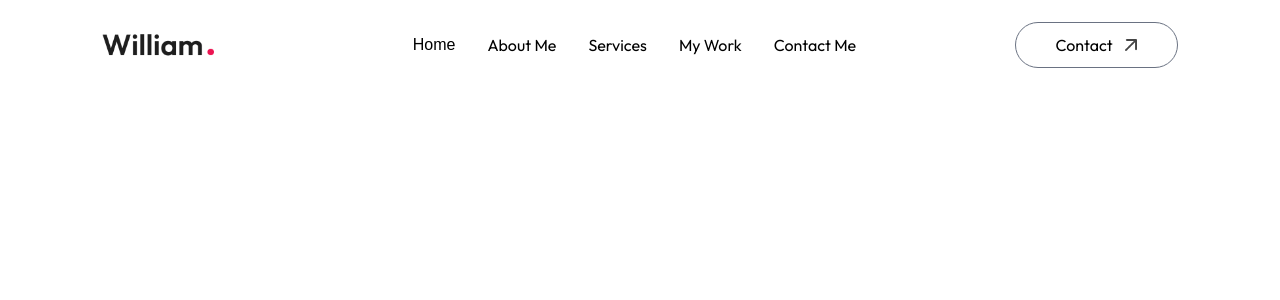
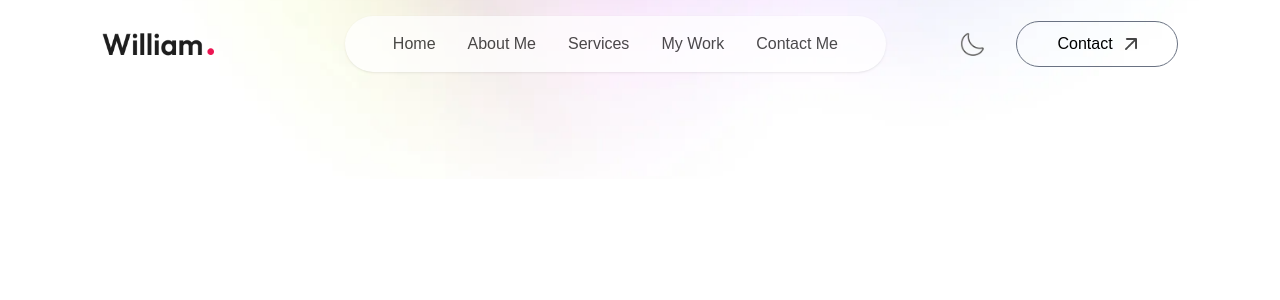
Before and after one commit to avicious/portfolio, a Next.js app: page / in a window 1280 px wide. Shown: the top 300 px of the page. Built offline with nearby package versions, Linux system fonts and the light colour scheme; a web font is replaced by a local one.

Commit message:
menu for smaller screens added

```diff
--- a/components/Navbar.jsx
+++ b/components/Navbar.jsx
@@ -4,7 +4,14 @@ import Image from "next/image";
 const Navbar = () => {
   return (
     <>
-      <nav className="w-full fixed px-4 lg:px-8 xl:px-[8%] py-4 flex items-center justify-between z-50 text-ovo">
+      <div className="fixed top-0 right-0 w-11/12 -z-10 translate-y-[-80%] select-none pointer-events-none">
+        <Image
+          src={assets.header_bg_color}
+          alt="background gradient"
+          className="w-full "
+        />
+      </div>
+      <nav className="w-full fixed px-4 lg:px-8 xl:px-[8%] py-4 flex items-center justify-between z-50 font-ovo">
         <a href="#top">
           <Image
             src={assets.logo}
@@ -13,9 +20,9 @@ const Navbar = () => {
           />
         </a>
 
-        <ul className="hidden md:flex items-center gap-6 lg:gap-8 rounded-full px-12 py-4">
+        <ul className="hidden md:flex items-center gap-6 lg:gap-8 rounded-full px-12 py-4 bg-white shadow-sm opacity-70">
           <li>
-            <a className="font-ovo" href="#top">Home</a>
+            <a href="#top">Home</a>
           </li>
           <li>
             <a href="#about">About Me</a>
@@ -31,7 +38,11 @@ const Navbar = () => {
           </li>
         </ul>
 
-        <div>
+        <div className="flex items-center gap-4">
+          <button>
+            <Image src={assets.moon_icon} alt="moon" className="w-6" />
+          </button>
+
           <a
             href="#contact"
             className="hidden lg:flex items-center gap-3 px-10 py-2.5 border border-gray-500 rounded-full ml-4"
@@ -39,7 +50,29 @@ const Navbar = () => {
             Contact{" "}
             <Image src={assets.arrow_icon} alt="arrow" className="w-3" />
           </a>
+
+          <button className="block md:hidden ml-3">
+            <Image src={assets.menu_black} alt="menu" className="w-6" />
+          </button>
         </div>
+
+        <ul className="flex md:hidden flex-col gap-4 py-20 px-10 fixed -right-64 top-0 bottom-0 w-64 z-50 h-screen bg-rose-50 transition duration-500">
+          <li>
+            <a href="#top">Home</a>
+          </li>
+          <li>
+            <a href="#about">About Me</a>
+          </li>
+          <li>
+            <a href="#services">Services</a>
+          </li>
+          <li>
+            <a href="#work">My Work</a>
+          </li>
+          <li>
+            <a href="#contact">Contact Me</a>
+          </li>
+        </ul>
       </nav>
     </>
   );
```
